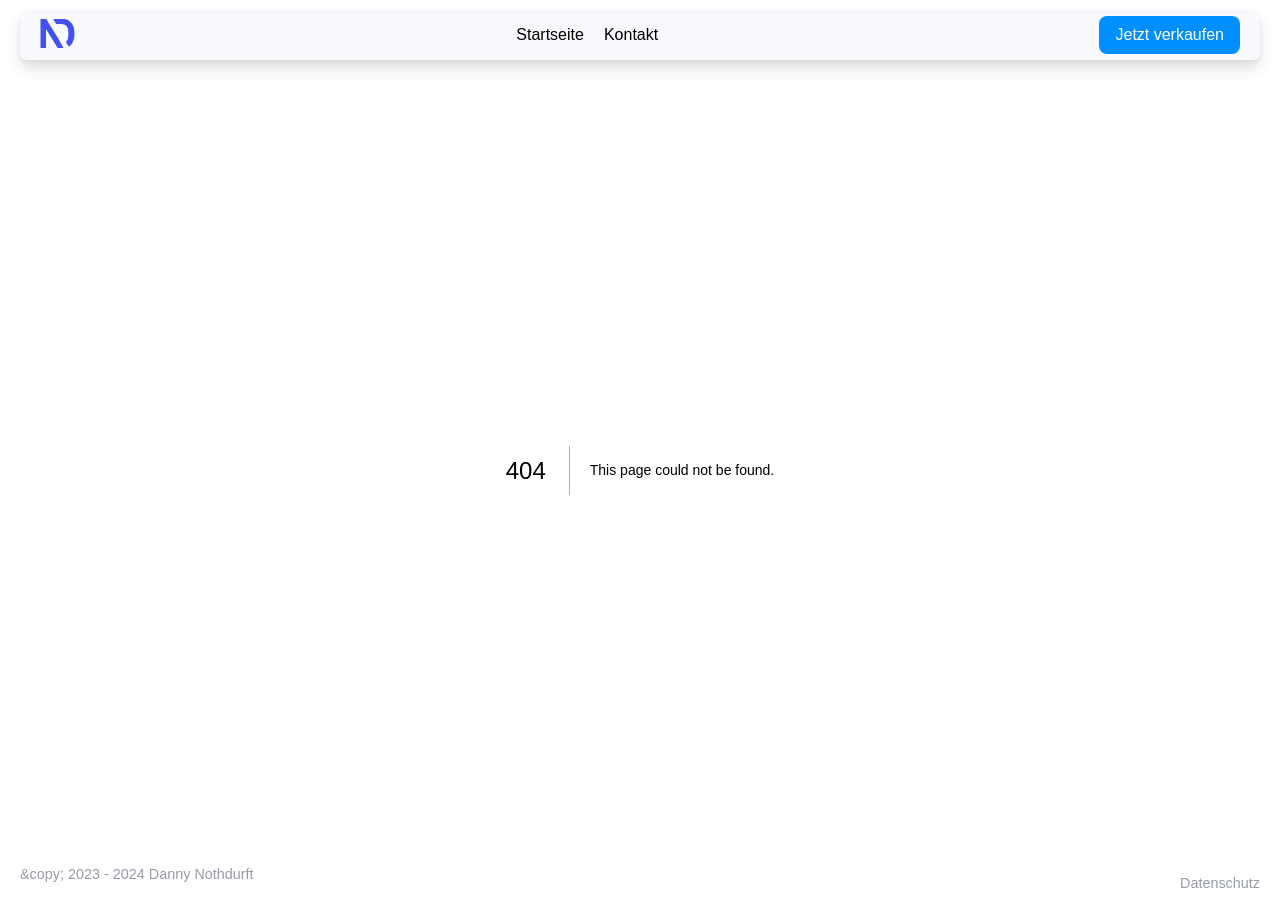
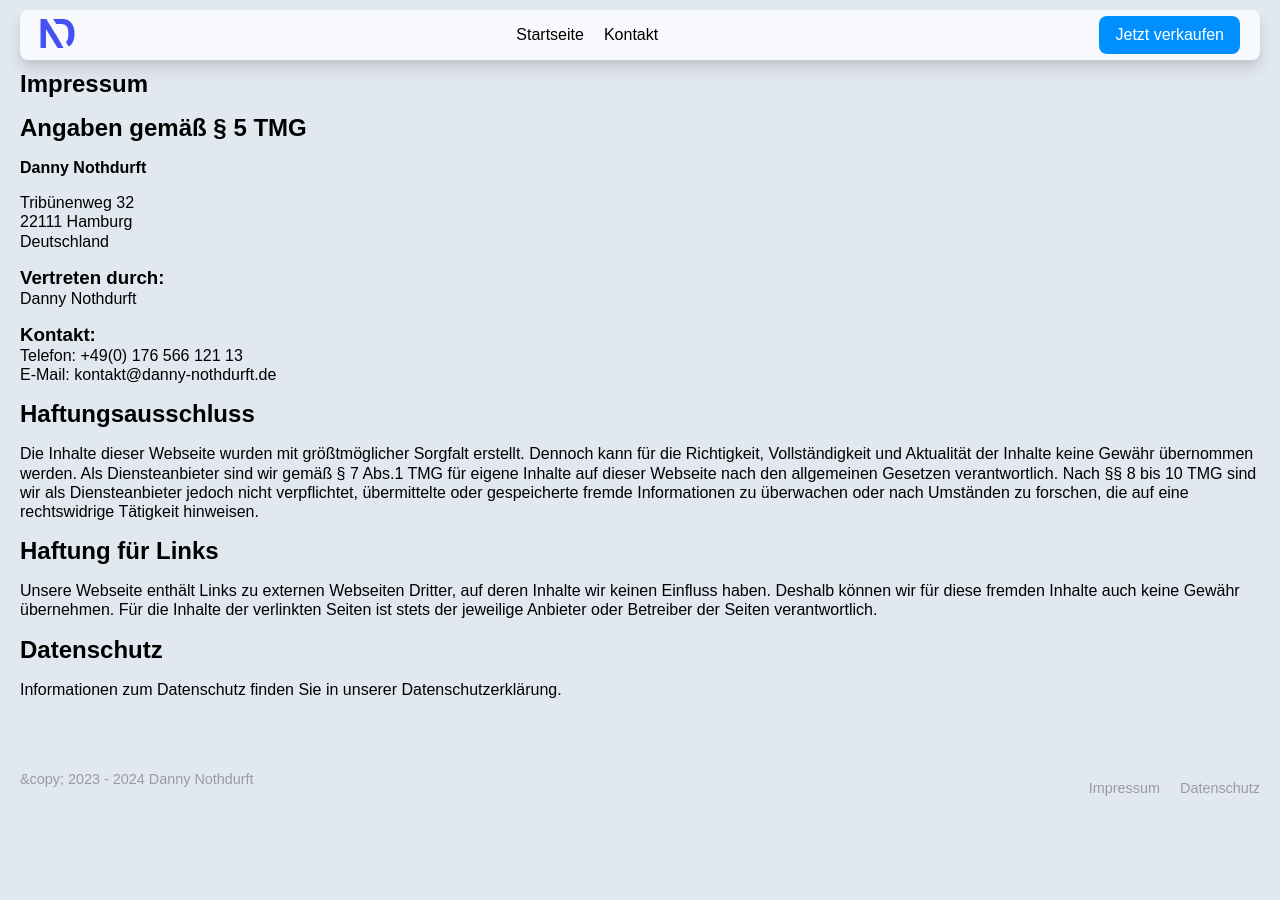
Before and after one commit to dannynothdurft/danny, a Next.js app: page /impressum in a window 1280 px wide. Before the commit this address had no page. After the commit the page ends 805 px from the top, so only its background shows below. Built offline with nearby package versions, Linux system fonts and the light colour scheme.

Commit message:
Impressum erstellt

```diff
--- /dev/null
+++ b/src/app/impressum/page.tsx
@@ -0,0 +1,72 @@
+"use client";
+import { MainConfig } from "@/config";
+import React from "react";
+import Link from "next/link";
+
+const ImpressumPage = () => {
+  return (
+    <div className="PAGE--CONTAINER">
+      <section>
+        <h1>Impressum</h1>
+
+        <h2>Angaben gemäß § 5 TMG</h2>
+
+        <p>
+          <strong>{MainConfig.company}</strong>
+        </p>
+        <p>
+          {MainConfig.addres} <br />
+          {MainConfig.zip} {MainConfig.city} <br />
+          {MainConfig.land}
+        </p>
+
+        <h3>Vertreten durch:</h3>
+        <p>{MainConfig.ceo}</p>
+
+        <h3>Kontakt:</h3>
+        <p>
+          Telefon: {MainConfig.mobile}
+          <br />
+          E-Mail: {MainConfig.email}
+        </p>
+
+        {/* <h3>Handelsregister:</h3>
+        <p>Eintrag im Handelsregister des [Handelsregistergericht]</p>
+        <p>Handelsregisternummer: [Nummer]</p>
+
+        <h3>Umsatzsteuer-ID gemäß § 27 a Umsatzsteuergesetz:</h3>
+        <p>USt-IdNr.: [Deine Umsatzsteuer-ID]</p> */}
+
+        <h2>Haftungsausschluss</h2>
+        <p>
+          Die Inhalte dieser Webseite wurden mit größtmöglicher Sorgfalt
+          erstellt. Dennoch kann für die Richtigkeit, Vollständigkeit und
+          Aktualität der Inhalte keine Gewähr übernommen werden. Als
+          Diensteanbieter sind wir gemäß § 7 Abs.1 TMG für eigene Inhalte auf
+          dieser Webseite nach den allgemeinen Gesetzen verantwortlich. Nach §§
+          8 bis 10 TMG sind wir als Diensteanbieter jedoch nicht verpflichtet,
+          übermittelte oder gespeicherte fremde Informationen zu überwachen oder
+          nach Umständen zu forschen, die auf eine rechtswidrige Tätigkeit
+          hinweisen.
+        </p>
+
+        <h2>Haftung für Links</h2>
+        <p>
+          Unsere Webseite enthält Links zu externen Webseiten Dritter, auf deren
+          Inhalte wir keinen Einfluss haben. Deshalb können wir für diese
+          fremden Inhalte auch keine Gewähr übernehmen. Für die Inhalte der
+          verlinkten Seiten ist stets der jeweilige Anbieter oder Betreiber der
+          Seiten verantwortlich.
+        </p>
+
+        <h2>Datenschutz</h2>
+        <p>
+          Informationen zum Datenschutz finden Sie in unserer{" "}
+          <Link href="/datenschutz">Datenschutzerklärung</Link>.
+        </p>
+      </section>
+    </div>
+  );
+};
+
+export default ImpressumPage;
--- a/src/config.js
+++ b/src/config.js
@@ -2,6 +2,14 @@ export const MainConfig = {
   title: "Danny Nothdurft",
   logo: "/logo.svg",
   logoAlt: "Logo - Danny Nothdurft",
+  company: "Danny Nothdurft",
+  ceo: "Danny Nothdurft",
+  addres: "Tribünenweg 32",
+  zip: "22111",
+  city: "Hamburg",
+  land: "Deutschland",
+  mobile: "+49(0) 176 566 121 13",
+  email: "kontakt@danny-nothdurft.de",
 };
 
 export const NavigationConfig = {
@@ -29,6 +37,11 @@ export const FooterConfig = {
   navigationLinks: [
     {
       id: "DN-FN01",
+      label: "Impressum",
+      href: "impressum",
+    },
+    {
+      id: "DN-FN02",
       label: "Datenschutz",
       href: "datenschutz",
     },
```
